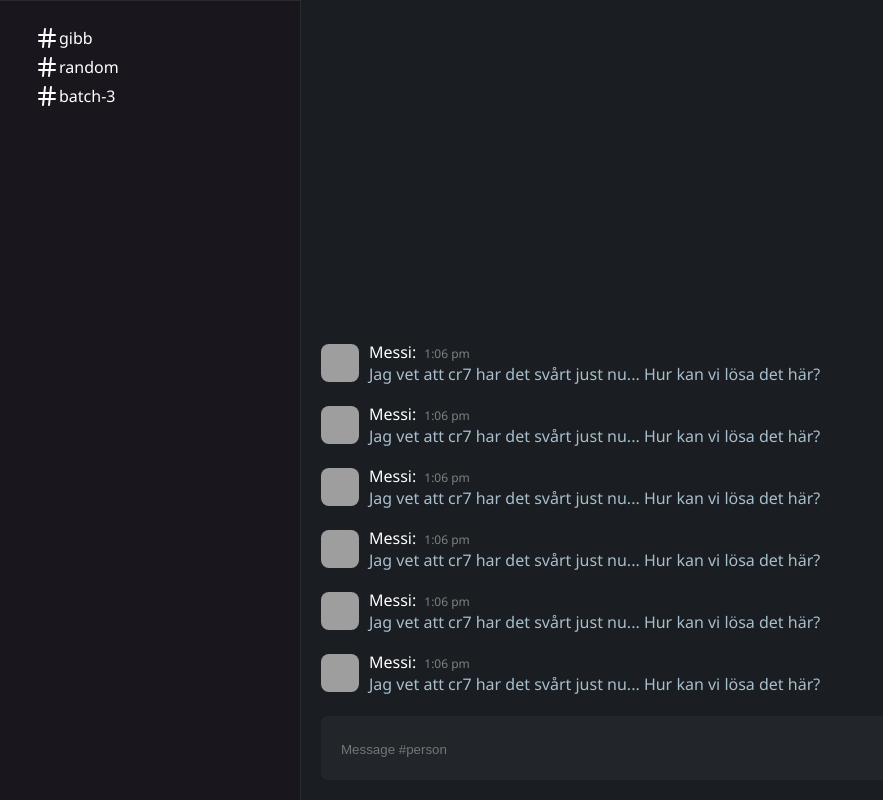
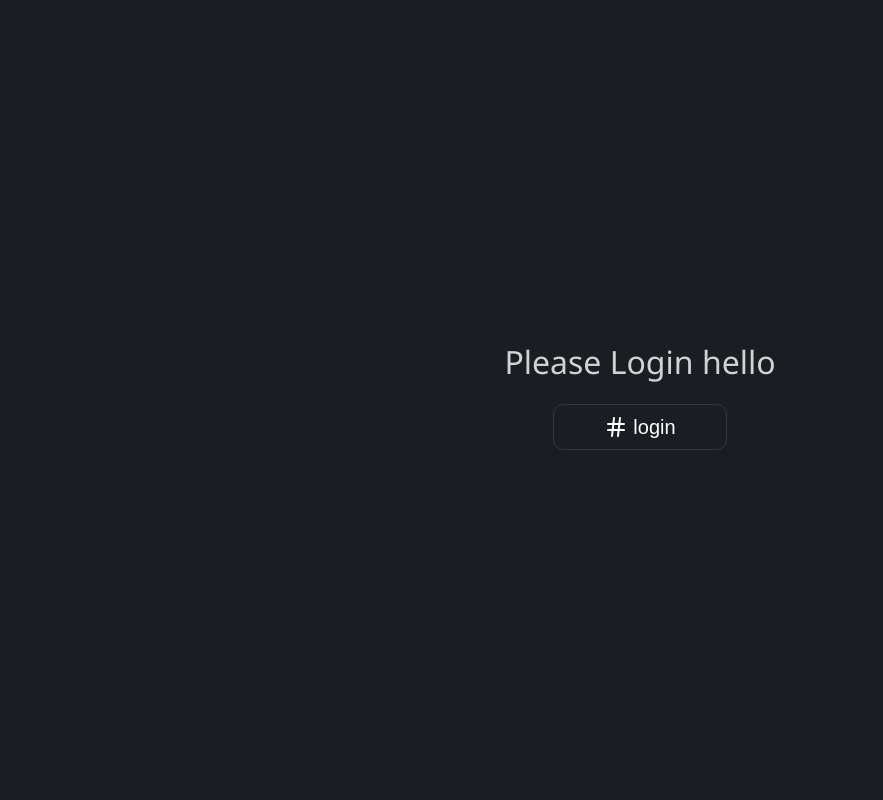
Before and after one commit to EmilMattssonTech/slack-clone, a React (Vite) app: page / in a window 1280 px wide. Shown: the whole page, without its empty margins (0-883 px from the left). Built offline with nearby package versions, Linux system fonts and the light colour scheme; grey boxes are pictures that could not be loaded.

Commit message:
styling added to login screen

```diff
--- a/src/App.jsx
+++ b/src/App.jsx
@@ -2,17 +2,19 @@ import "./App.css";
 import Sidebar from "./components/Sidebar/Sidebar";
 import Messages from "./components/Messages/Messages";
 import WriteMessage from "./components/WriteMessage/WriteMessage";
+import Login from "./components/Login/Login";
 
 function App() {
   return (
     <div className="App">
-      <main className="main-container">
+      {/* <main className="main-container">
         <Sidebar />
         <div className="discussion">
           <Messages />
           <WriteMessage />
         </div>
-      </main>
+      </main> */}
+      <Login />
     </div>
   );
 }
--- a/src/components/Login/Login.css
+++ b/src/components/Login/Login.css
@@ -0,0 +1,31 @@
+.login {
+  width: 100vw;
+  min-height: 100vh;
+  background-color: #1a1d21;
+  display: flex;
+  justify-content: center;
+  align-items: center;
+  flex-direction: column;
+  gap: 30px;
+}
+
+.login h1 {
+  color: #d1d2d3;
+}
+
+.login button {
+  padding: 10px 50px;
+  font-size: 20px;
+  background-color: #1a1d21;
+  border: 1px solid #35373b;
+  border-radius: 10px;
+  color: #fff;
+  cursor: pointer;
+  display: flex;
+  gap: 5px;
+  align-items: center;
+}
+
+.login button:hover {
+  background-color: #19171d;
+}
--- a/src/components/Login/Login.jsx
+++ b/src/components/Login/Login.jsx
@@ -1,17 +1,19 @@
-import "./Login/Login.css";
+import "../Login/Login.css";
 import React from "react";
+import { Hash } from "react-feather";
 
 export default function Login() {
   return (
-    <div>
-      <h1>Please Login</h1>
+    <div className="login">
+      <h1>Please Login hello</h1>
 
       <button
         onClick={() => {
           console.log("Logging in...");
         }}
       >
-        Login
+        <Hash />
+        login
       </button>
     </div>
   );
```
